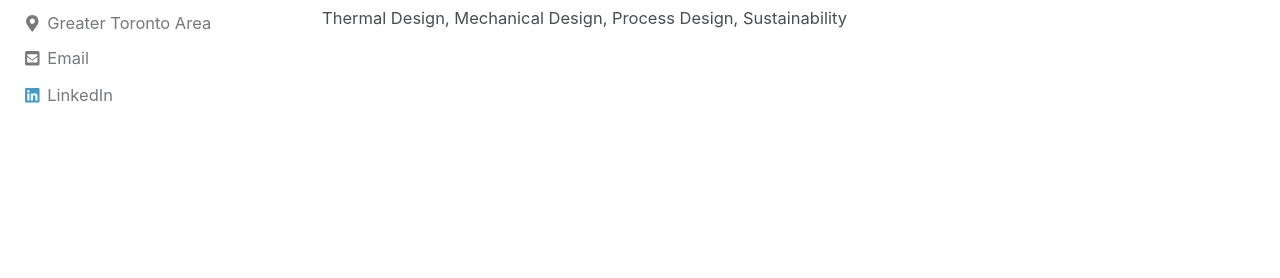
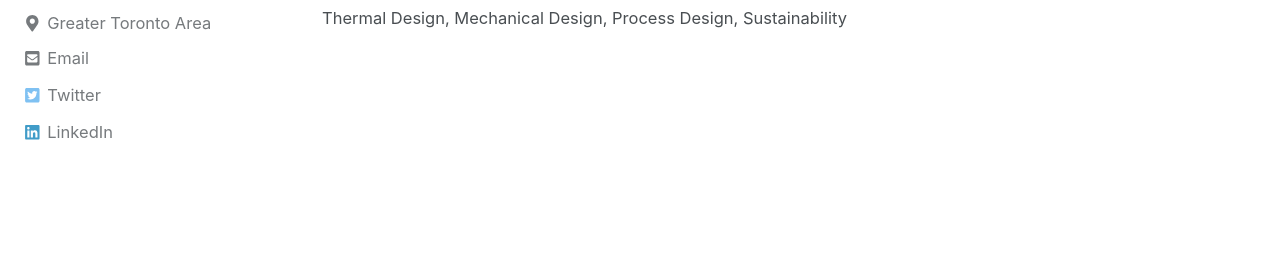
Before and after one commit to michaelspanidis/michaelspanidis.github.io, a Jekyll site: the page built from index.html, in a window 1280 px wide. Shown: the part 334-612 px from the top of the page. Built offline with Jekyll 4.4.1, drawn with Linux system fonts in a browser that asks for light colours; nearby versions of some CDN libraries; the list of posts is cut into pages by our own code.

Commit message:
changes25

```diff
--- a/_config.yml
+++ b/_config.yml
@@ -49,6 +49,8 @@ staticman:
 reCaptcha:
   siteKey                :
   secret                 :
+atom_feed:
+  path                   : # blank (default) uses feed.xml
 search                   : # true, false (default)
 search_full_content      : # true, false (default)
 
@@ -107,7 +109,7 @@ author:
   stackoverflow    : # "123456/username" (the last part of your profile url, e.g. https://stackoverflow.com/users/123456/username)
   steam            : # "steamId" (the last part of your profile url, e.g. https://steamcommunity.com/id/steamId/)
   tumblr           :
-  twitter          :
+  twitter          : "A"
   vine             :
   weibo            :
   xing             :
```
